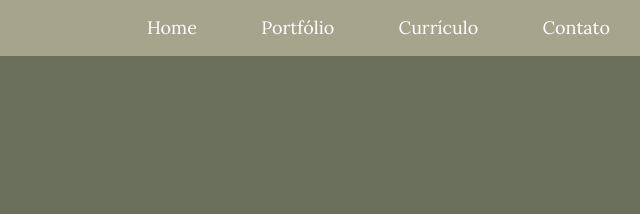
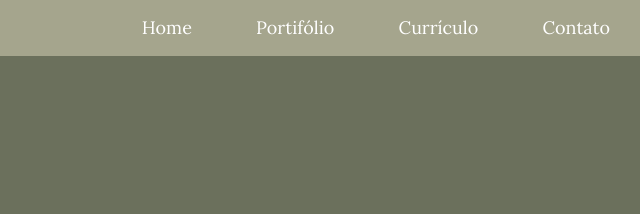
Before and after one commit to MSerbino/Portifolio, a plain HTML site: page radio.html in a window 1280 px wide. Shown: the top 214 px of the page, 640-1280 px from the left. Drawn offline with Linux system fonts and the light colour scheme.

Commit message:
Update radio.html

```diff
--- a/radio.html
+++ b/radio.html
@@ -15,7 +15,7 @@
         <div class="navigation">
             <ul>
                 <li><a href="index.html">Home</a></li>
-                <li><a href="portfolio.html">Portfólio</a></li>
+                <li><a href="portifolio.html">Portifólio</a></li>
                 <li><a href="curriculo.html">Currículo</a></li>
                 <li><a href="contato.html">Contato</a></li>
             </ul>
```
